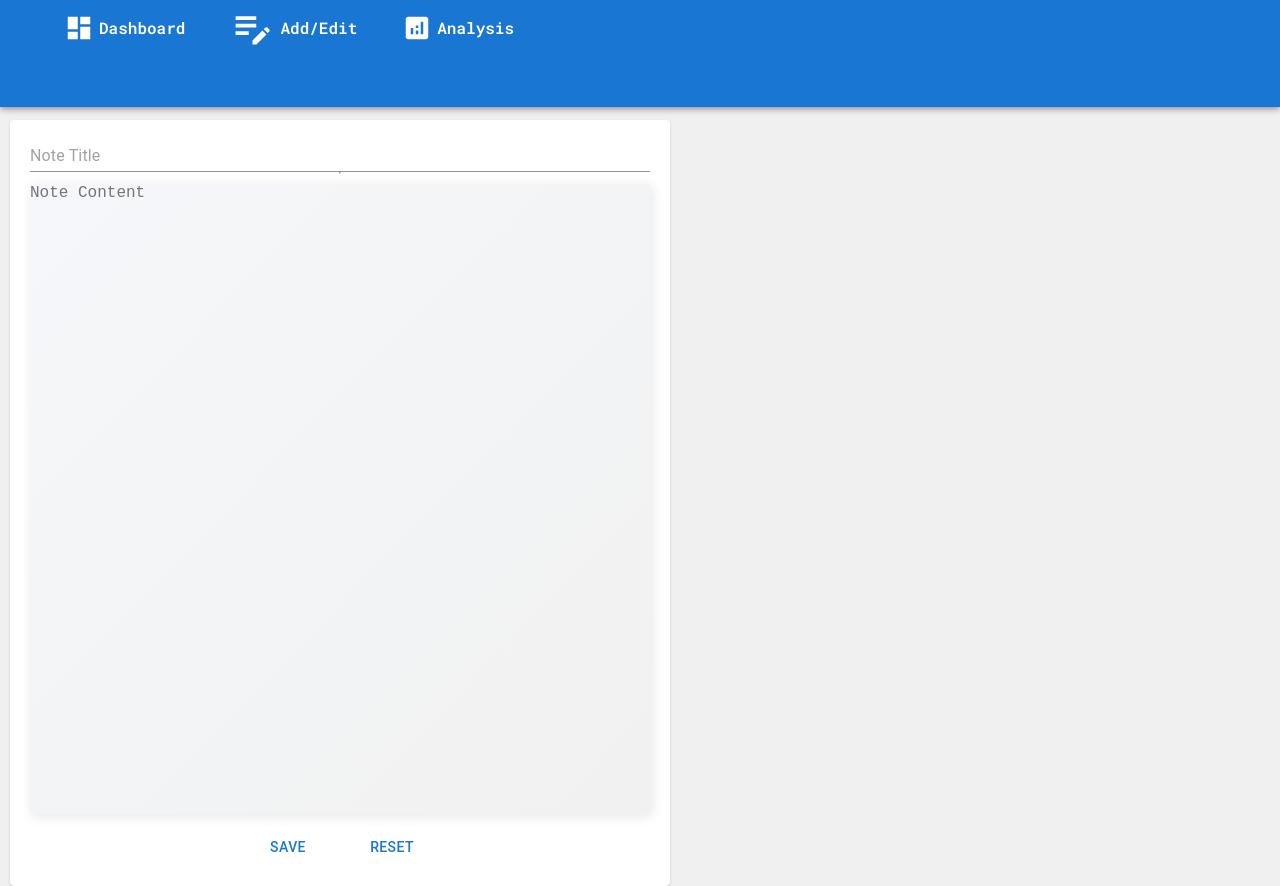
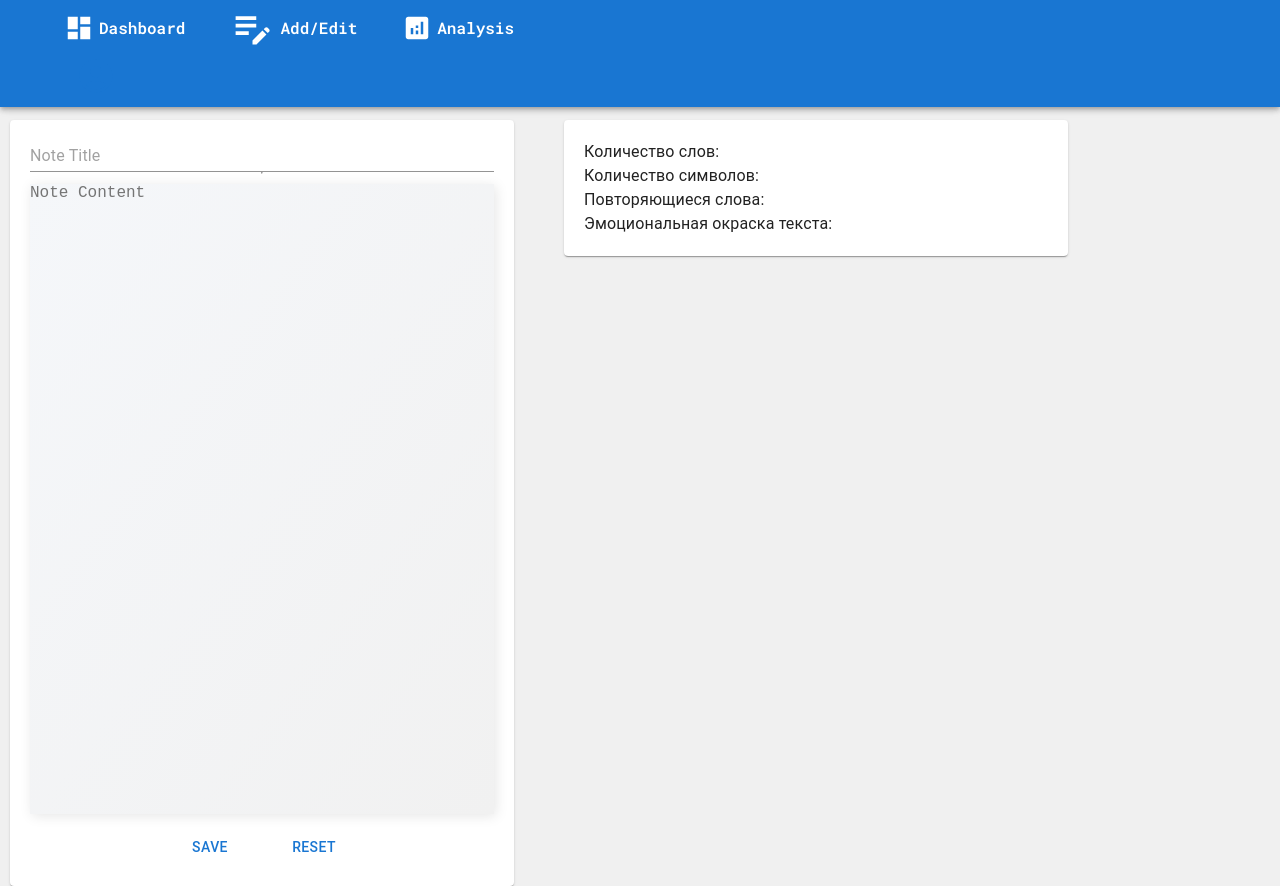
Before and after one commit to MaksSamohin/notes-app, a Next.js app: page /edit in a window 1280 px wide. Built offline with nearby package versions, Linux system fonts and the light colour scheme; no server answers.

Commit message:
feat: created analysis component

```diff
--- a/src/app/edit/page.module.css
+++ b/src/app/edit/page.module.css
@@ -3,41 +3,9 @@
     height: 100dvh;
     background-color: rgb(240, 240, 240);
 }
-.editNotes {
+.notesInfo {
     padding: 0 10px;
+
+    display: flex;
+    gap: 50px;
 }
-.editableNote {
-    display: flex;
-    flex-direction: column;
-    align-items: center;
-    max-width: 660px;
-    min-height: 600px;
-    padding: 20px;
-}
-.editableNoteTitle {
-    width: 100%;
-}
-.editableNoteText {
-    margin-top: 10px;
-    width: 100%;
-    height: 100%;
-    border: 0;
-    resize: none;
-    background-image: linear-gradient(to bottom right, #f5f7fa, #f1f1f1);
-    box-shadow: 2px 2px 12px rgba(0, 0, 0, 0.1);
-}
-.editableNoteButtons {
-    margin-top: 15px;
-    display: flex;
-    justify-content: center;
-    gap: 40px;
-}
-.editableNoteSave, .editableNoteReset {
-    min-width: 70%;
-    letter-spacing: 0.2em;
-    background-color: #1976d2;
-    color: white;
-}
-.editableNoteSave:hover, .editableNoteReset:hover {
-    background-color: #77abdf;
-}
--- a/src/app/edit/page.tsx
+++ b/src/app/edit/page.tsx
@@ -6,14 +6,16 @@ import { store } from "@/store/store";
 import styles from "./page.module.css";
 import { Box } from "@mui/material";
 import EditableNote from "@/components/EditableNote/EditableNote";
+import Analysis from "@/components/Analysis/Analysis";
 
 export default function Edit() {
   return (
     <Provider store={store}>
       <main className={styles.main}>
         <Nav />
-        <Box className={styles.editNotes}>
+        <Box className={styles.notesInfo}>
           <EditableNote />
+          <Analysis />
         </Box>
       </main>
     </Provider>
--- /dev/null
+++ b/src/components/Analysis/Analysis.module.css
@@ -0,0 +1,12 @@
+.analysis {
+    min-width: 40%;
+}
+
+.analysisItems {
+    padding: 20px;
+    background-color: white;
+    display: flex;
+    flex-direction: column;
+}
+.analysisWords {
+}
--- /dev/null
+++ b/src/components/Analysis/Analysis.tsx
@@ -0,0 +1,24 @@
+import { Typography, Box, Paper } from "@mui/material";
+import React from "react";
+import styles from "./Analysis.module.css";
+
+export default function Analysis() {
+  return (
+    <Box className={styles.analysis}>
+      <Paper className={styles.analysisItems}>
+        <Typography className={styles.analysisWords}>
+          Количество слов:
+        </Typography>
+        <Typography className={styles.analysisSymbols}>
+          Количество символов:
+        </Typography>
+        <Typography className={styles.analysisOften}>
+          Повторяющиеся слова:
+        </Typography>
+        <Typography className={styles.analysisEmotion}>
+          Эмоциональная окраска текста:
+        </Typography>
+      </Paper>
+    </Box>
+  );
+}
--- a/src/components/EditableNote/EditableNote.module.css
+++ b/src/components/EditableNote/EditableNote.module.css
@@ -2,7 +2,7 @@
     display: flex;
     flex-direction: column;
     align-items: center;
-    max-width: 660px;
+    min-width: 40%;
     padding: 20px;
 }
 .editableNoteTitle {
```
